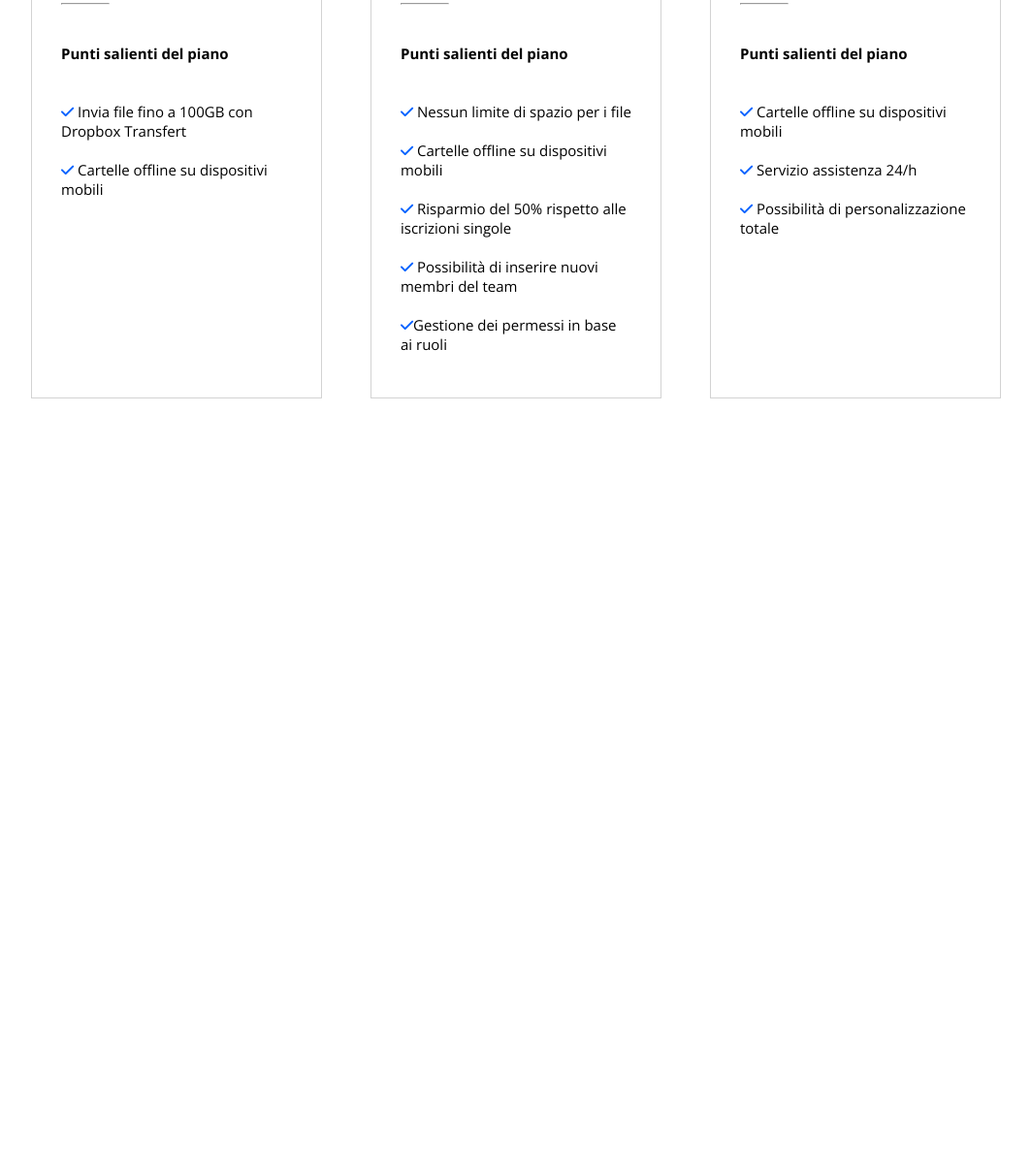
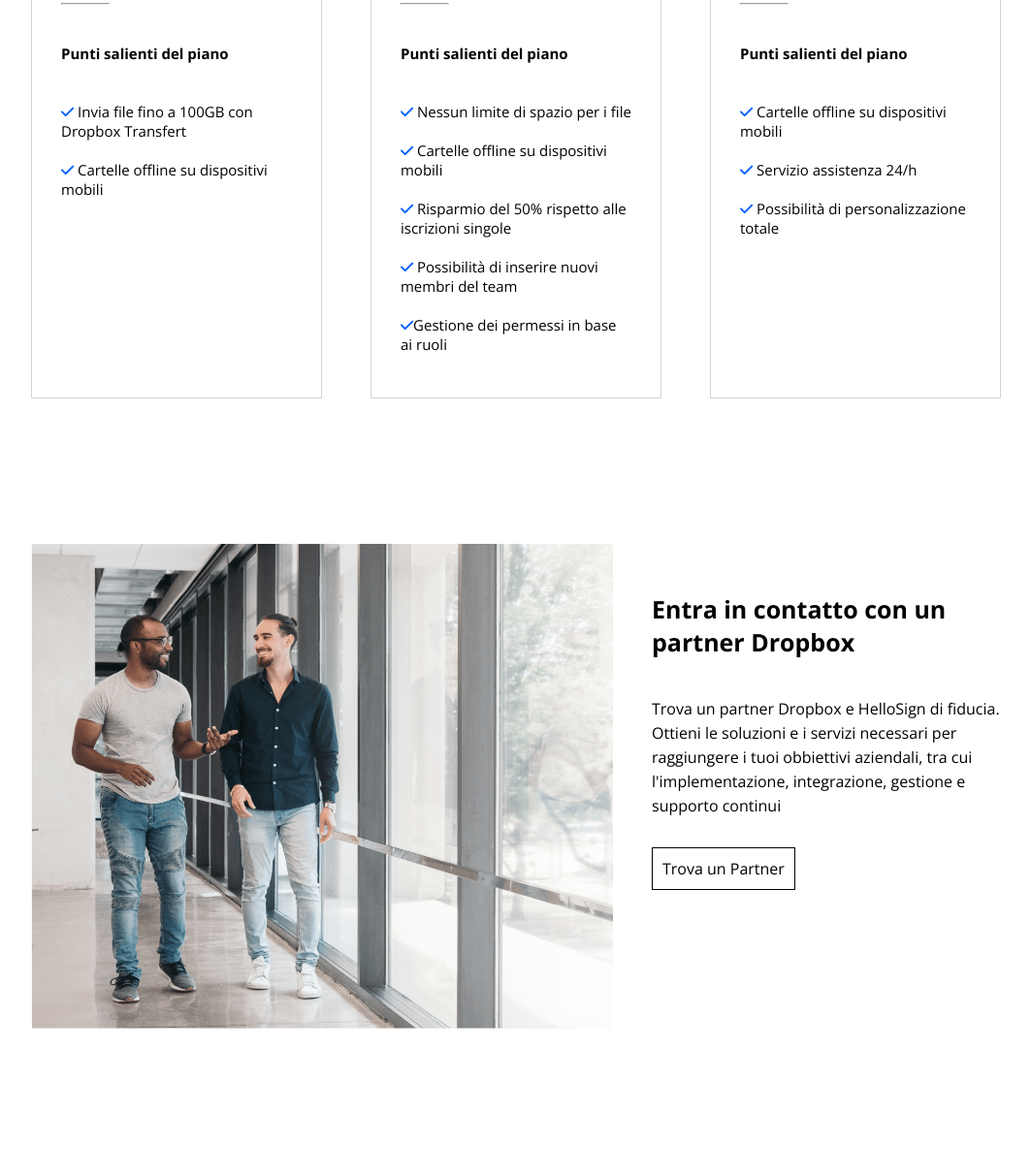
Before and after one commit to FrancescoMinichiello/htmlcss-dropbox, a plain HTML site: page index.html in a window 1280 px wide. Shown: the part 1766-2977 px from the top of the page at 97% size, without its empty margins (108-1171 px from the left). Before the commit the page ends 2177 px from the top, so only its background shows below. Drawn offline with nearby package versions, Linux system fonts and the light colour scheme.

Commit message:
Add partner contact

```diff
--- a/index.html
+++ b/index.html
@@ -53,7 +53,7 @@
     </header>
 
     <main>
-        <!--Main header-->
+        <!--part of header-->
         <div class="container">
             <div class="big-container">
                 <h1>Tutto ciò che ti serve per il lavoro, in un unico posto</h1>
@@ -77,7 +77,7 @@
                 </div>
             </div>
         </div>
-        <!--Main central-->
+        <!--Main plan-->
         <div class="main-container">
             <h2 class="plan-title mg-bt-xl ">Trova il piano business che fa per te</h2>
             <div class="checked"></div>
@@ -226,10 +226,26 @@
             </div>
 
         </div>
+        <!--Main Partner contact-->
+        <div class="container-partner flex">
+            <div class="partner-box">
+                <img src="img/partner.png" alt="" class="partner-img">
+            </div>
 
-
-
-
+            <div class="partner-box-info">
+                <h3 class="partner-title mg-bt-md">Entra in contatto con un partner Dropbox</h3>
+                <p class="info-partner">Trova un partner Dropbox e HelloSign di fiducia. Ottieni le soluzioni e i
+                    servizi necessari per
+                    raggiungere i tuoi obbiettivi aziendali, tra cui l'implementazione, integrazione, gestione e
+                    supporto continui
+                </p>
+                <button class="btn-find-partner">Trova un Partner</button>
+            </div>
+        </div>
+        <!--Operation with Dropbox-->
+        <div class="main-container">
+            <h2></h2>
+        </div>
     </main>
 
     <footer>
--- a/style.css
+++ b/style.css
@@ -163,7 +163,7 @@ li a {
     max-width: 800px;
 }
 
-/*Main*/
+/*Main plan*/
 
 .main-container {
     max-width: 1000px;
@@ -242,4 +242,45 @@ li a {
     width: 50px;
 }
 
+/*Main partner contact*/
+
+.container-partner {
+    width: 1000px;
+    margin: 0 auto;
+    padding-top: 150px;
+}
+
+.partner-img {
+    height: 500px;
+    width: 600px;
+}
+
+.partner-box {
+    width: 60%;
+    display: flex;
+}
+
+.partner-box-info {
+    flex-basis: 40%;
+    text-align: left;
+    padding-top: 50px;
+    padding-left: 40px;
+}
+
+.partner-title {
+    font-size: 25px;
+}
+
+.info-partner {
+    line-height: 25px;
+}
+
+.btn-find-partner {
+    font-size: 16px;
+    margin-top: 30px;
+    padding: 10px;
+    background-color: white;
+    border: 1px solid black;
+}
+
 /*Footer*/
```
